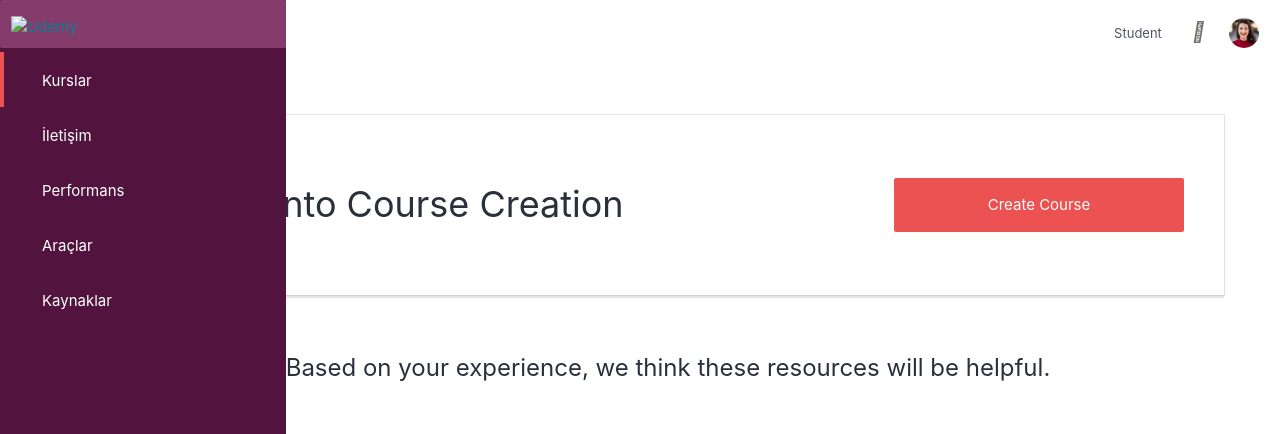
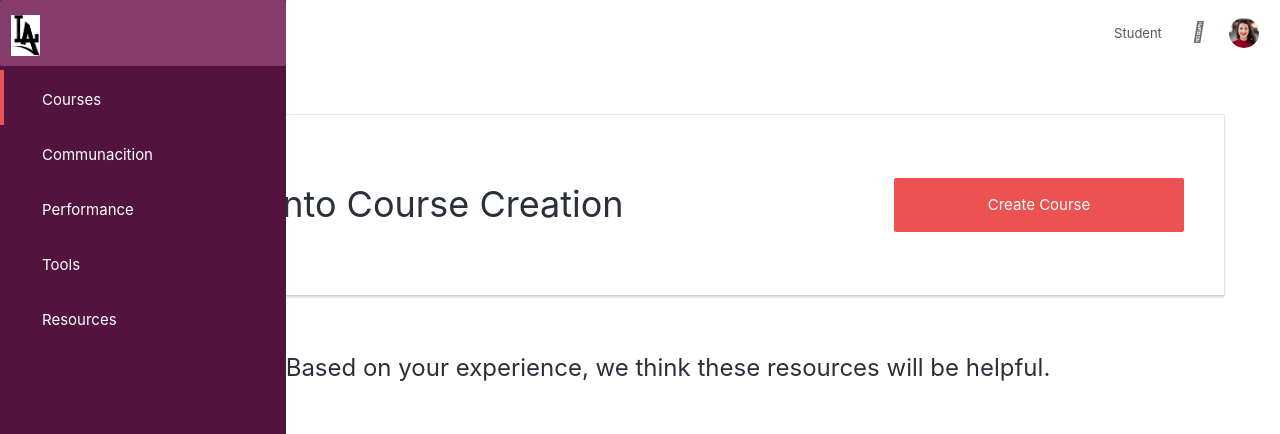
Before and after one commit to Ssamirr/La, a plain HTML site: page instructor-course.html in a window 1280 px wide. Shown: the top 434 px of the page. Drawn offline with Linux system fonts and the light colour scheme.

Commit message:
instructor

```diff
--- a/instructor-course.html
+++ b/instructor-course.html
@@ -203,29 +203,29 @@
                                 <div class="nav-container">
                                     <ul class="nav nav-pills nav-stacked">
                                         <li class="side-nav--logo-menu-item--3ODgF"><a href="/instructor"><img
-                                                    alt="Udemy" data-purpose="udemy-brand-logo" class=""
-                                                    src="/staticx/udemy/images/v6/logo-coral-light.svg" width="96"
+                                                    alt="LA" data-purpose="udemy-brand-logo" class=""
+                                                    src="img/laa.jpeg" width="29"
                                                     height="31"></a></li>
                                         <li class="side-nav--nav-button--1zEvP side-nav--active--2qr2l"><a
                                                 data-resource="courses" href="/instructor/courses"><span
                                                     class="side-nav--icon--3_8ka udi udi-course-player"></span><span
-                                                    class="side-nav--title--1Fgkc">Kurslar</span></a></li>
+                                                    class="side-nav--title--1Fgkc">Courses</span></a></li>
                                         <li class="side-nav--nav-button--1zEvP"><a data-resource="communication"
                                                 href="/instructor/communication/qa/"><span
                                                     class="side-nav--icon--3_8ka udi udi-communication-balloon"></span><span
-                                                    class="side-nav--title--1Fgkc">İletişim</span></a></li>
+                                                    class="side-nav--title--1Fgkc">Communacition</span></a></li>
                                         <li class="side-nav--nav-button--1zEvP"><a data-resource="performance"
                                                 href="/instructor/performance/overview"><span
                                                     class="side-nav--icon--3_8ka udi udi-performance-chart"></span><span
-                                                    class="side-nav--title--1Fgkc">Performans</span></a></li>
+                                                    class="side-nav--title--1Fgkc">Performance</span></a></li>
                                         <li class="side-nav--nav-button--1zEvP"><a data-resource="tools"
                                                 href="/instructor/tools"><span
                                                     class="side-nav--icon--3_8ka udi udi-tools"></span><span
-                                                    class="side-nav--title--1Fgkc">Araçlar</span></a></li>
+                                                    class="side-nav--title--1Fgkc">Tools</span></a></li>
                                         <li class="side-nav--nav-button--1zEvP"><a data-resource="help"
                                                 href="/instructor/help"><span
                                                     class="side-nav--icon--3_8ka udi udi-question-line-circle"></span><span
-                                                    class="side-nav--title--1Fgkc">Kaynaklar</span></a></li>
+                                                    class="side-nav--title--1Fgkc">Resources</span></a></li>
                                     </ul>
                                 </div>
                             </div>
```
